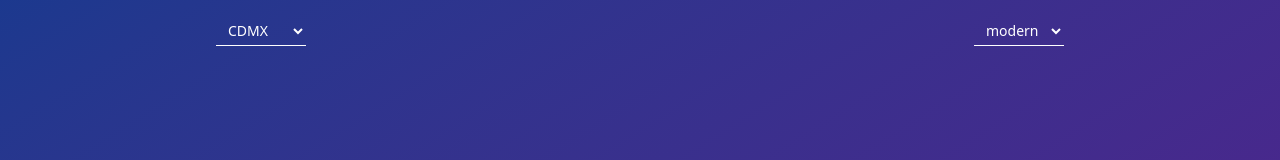
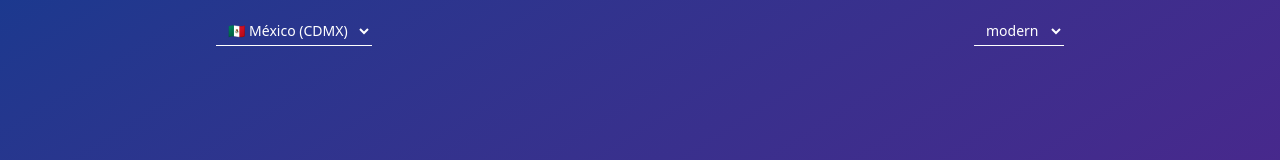
Before and after one commit to AdrianGerman/universal-time, a React (Vite) app: page / in a window 1280 px wide. Shown: the top 160 px of the page. Built offline with nearby package versions, Linux system fonts and the light colour scheme.

Commit message:
timezones

```diff
--- a/src/components/TimezoneSelector.jsx
+++ b/src/components/TimezoneSelector.jsx
@@ -1,14 +1,7 @@
 import React from "react"
+import { timezones } from "../utils/timezones"
 
 const TimezoneSelector = ({ currentTimezone, onTimezoneChange }) => {
-  const timezones = [
-    { value: "America/Mexico_City", label: "CDMX" },
-    { value: "America/New_York", label: "NY" },
-    { value: "Europe/Madrid", label: "Madrid" },
-    { value: "Europe/London", label: "Londres" },
-    { value: "Asia/Tokyo", label: "Tokio" }
-  ]
-
   return (
     <select
       value={currentTimezone}
@@ -17,7 +10,7 @@ const TimezoneSelector = ({ currentTimezone, onTimezoneChange }) => {
     >
       {timezones.map((tz) => (
         <option key={tz.value} value={tz.value} className="text-black">
-          {tz.label}
+          {tz.flag} {tz.label}
         </option>
       ))}
     </select>
--- /dev/null
+++ b/src/utils/timezones.js
@@ -0,0 +1,12 @@
+export const timezones = [
+  { value: "America/Mexico_City", label: "México (CDMX)", flag: "🇲🇽" },
+  { value: "America/New_York", label: "Nueva York", flag: "🇺🇸" },
+  { value: "America/Los_Angeles", label: "Los Ángeles", flag: "🇺🇸" },
+  { value: "Europe/London", label: "Londres", flag: "🇬🇧" },
+  { value: "Europe/Paris", label: "París", flag: "🇫🇷" },
+  { value: "Europe/Madrid", label: "Madrid", flag: "🇪🇸" },
+  { value: "Asia/Tokyo", label: "Tokio", flag: "🇯🇵" },
+  { value: "Asia/Shanghai", label: "Shanghái", flag: "🇨🇳" },
+  { value: "Australia/Sydney", label: "Sídney", flag: "🇦🇺" },
+  { value: "America/Sao_Paulo", label: "São Paulo", flag: "🇧🇷" }
+]
```
